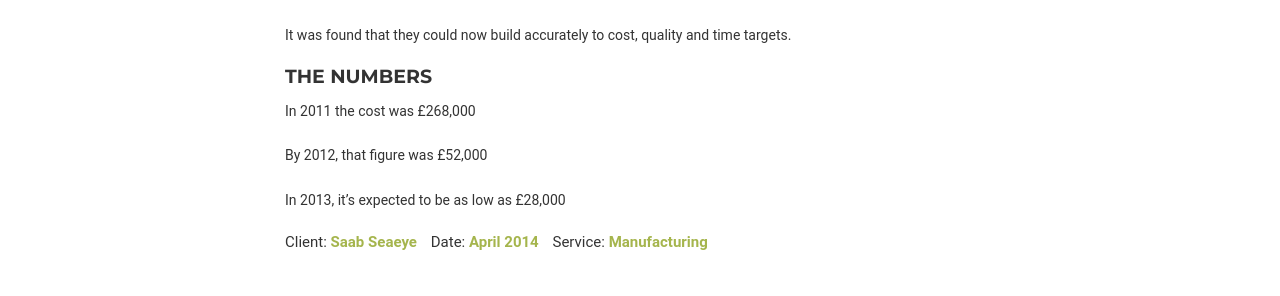
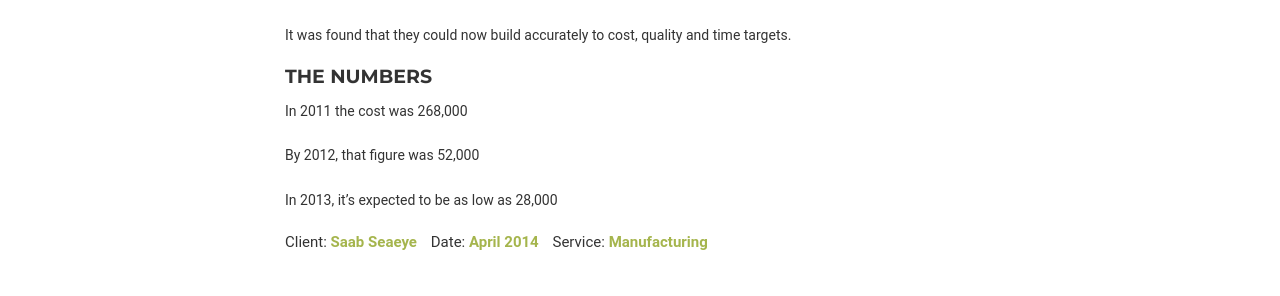
Before and after one commit to ASCNomuda/ascnomuda.github.io, a Jekyll site: the page built from _posts/2017-01-09-saab-seaeye-case-study.md, in a window 1280 px wide and 900 px high, scrolled down 1019 px. Shown: the part 470-766 px from the top of the window. Built offline with Jekyll 4.4.1, drawn with Linux system fonts in a browser that asks for light colours; some web fonts are replaced.

```diff
--- a/_posts/2017-01-09-saab-seaeye-case-study.md
+++ b/_posts/2017-01-09-saab-seaeye-case-study.md
@@ -60,8 +60,8 @@ It was found that they could now build accurately to cost, quality and time targ
 
 #### The Numbers
 
-In 2011 the cost was £268,000
+In 2011 the cost was 268,000
 
-By 2012, that figure was £52,000
+By 2012, that figure was 52,000
 
-In 2013, it’s expected to be as low as £28,000
+In 2013, it’s expected to be as low as 28,000
```
